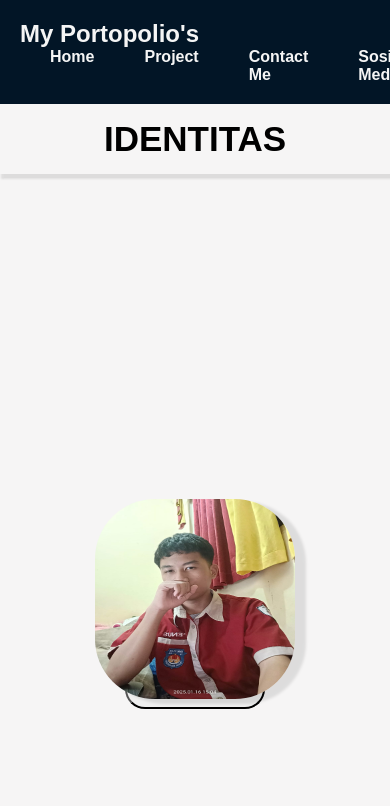
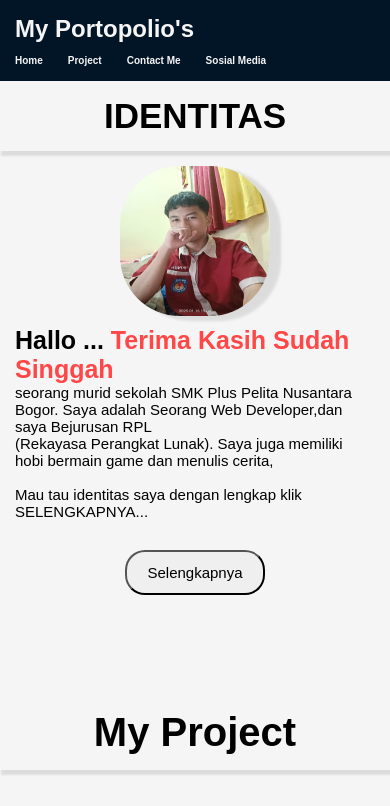
Before and after one commit to ehanz12/PWTS, a plain HTML site: page index.html in a window 390 px wide. Shown: the top 806 px of the page. Drawn offline with Linux system fonts and the light colour scheme.

Commit message:
Responsive Nav dan Main

```diff
--- a/TugasPertemuan1/component/style.css
+++ b/TugasPertemuan1/component/style.css
@@ -94,7 +94,7 @@ main > .Judul {
 }
 
 .Button {
-    margin-top: 40px;
+    margin-top: px;
     display: flex;
     justify-content: center;
     text-decoration: none;
@@ -115,14 +115,24 @@ main > .Judul {
 }
 
 main > .articles {
-    padding: 25px;
-    display: flex;
-    justify-content: space-around ;
+    padding: 15px;
+    align-items: center;
+    justify-items: center;
+    display: grid;
+    gap: 30px;
+    grid-template-columns: repeat(2, 1fr);
+    grid-template-rows: repeat(1, 1fr);
+    grid-template-areas:
+        "Gambar Gambar"
+        "Articles Articles";
+    /* display: flex; */
+    /* justify-content: space-around ; */
     align-items: center ;
 }
 
 .img > img{
-    display: block;
+    display: grid;
+    grid-area: Gambar;
     position: relative;
     width: 400px;
     height: 500px;
@@ -140,41 +150,63 @@ main > .Project {
     color: black;
 }
 
-@media screen and (max-width : 768px) {
+@media screen and (max-width : 780px) {
+    nav{
+        padding: 15px;
+    }
+
+    nav > .left {
+      position: relative;
+      left: 0px;
+    }
+
+
+    .right > ul {
+        font-size: 10px;
+        padding-top: 12px;
+        gap: 25px;
+        padding-left: 0px;
+    }
     main > .Judul {
         font-size: 35px;
     }
+
+    main > .articles {
+        grid-template-columns: repeat(1, 1fr);
+        grid-template-rows: repeat(1, 1fr);
+        column-gap: 0px;
+        row-gap: 10px;
+        grid-template-areas:
+        "Gambar Gambar"
+        "Articles Articles";
+    }
+
     .img > img{
         /* position: relative; */
-        width: 200px;
-        height: 200px;
+        grid-area: Gambar;
+        width: 150px;
+        height: 150px;
         border-radius: 60px;
     }
 
     .prg {
+        grid-area: Articles;
         font-size: 15px;
     }
 
     .articles > .prg > h2 {
-        font-size: 26px;
+        font-size: 25px;
         display: contents;
     }
 
-    .articles > .img {
-        display: block;
-       position: relative;
-        top: 300px;
-    }
-
-    .articles > .prg {
-        display: none;
-        position: relative;
-    }
 
     .Button > button {
         font-size: 15px;
-        margin-top: 200px;
+        margin-top: 15px;
     }
 }
 
+
+
+
 /* end main menu */
--- a/index.html
+++ b/index.html
@@ -10,7 +10,7 @@
 <body>
     <nav>
         <div class="left">
-            <h1>My Portopolio's</h1>
+            <center><h1>My Portopolio's</h1></center>
         </div>
         <div class="right">
             <ul>
```
Also changed, not shown: TugasPertemuan1/asets/Rect Light.svg (deleted), TugasPertemuan1/asets/evoting.png (deleted).
